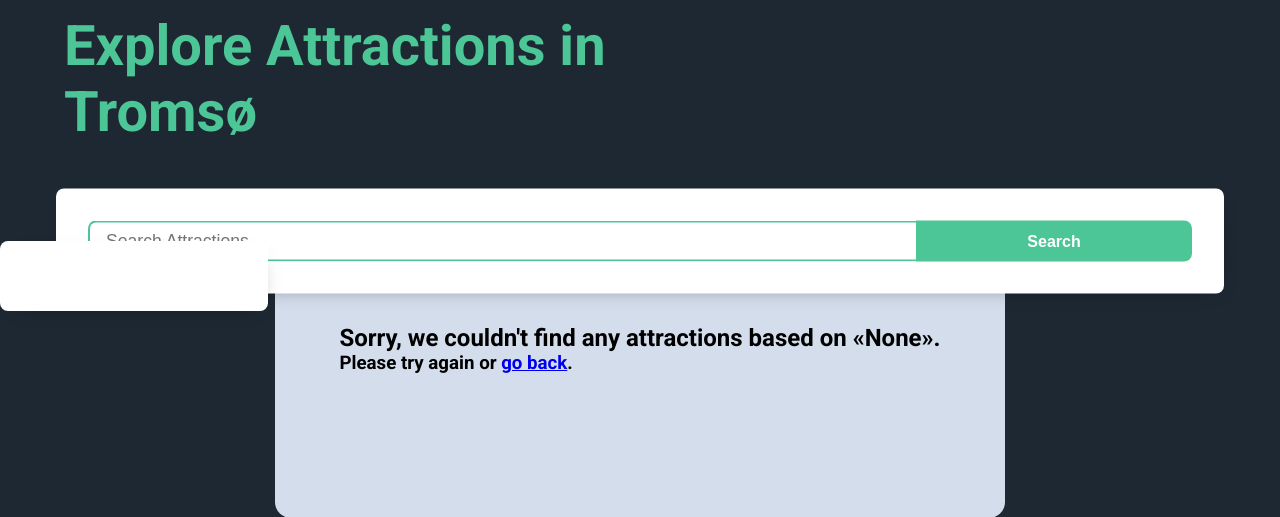
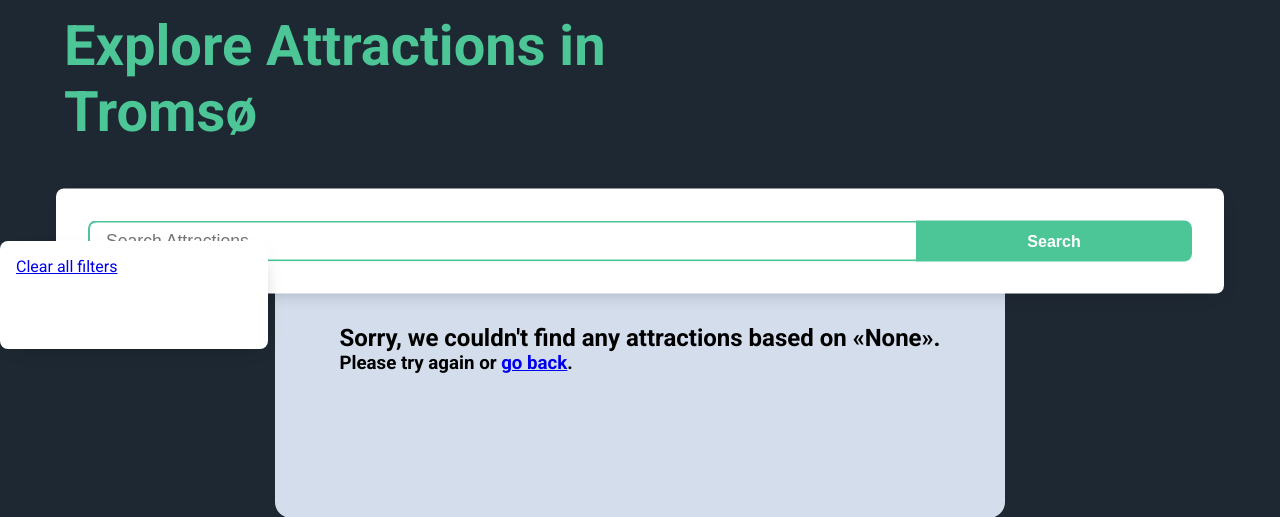
Before and after one commit to madeleinewoodbury/arctic-sprint-solutions, a Flask app: page /attractions in a window 1280 px wide. Shown: the part 51-568 px from the top of the page. Run offline with Flask 3, Linux system fonts and the light colour scheme; data that the repository does not hold is empty.

Commit message:
Add a simple clear all filters link (redirect to get_attractions)

```diff
--- a/app/attractions/templates/attractions_main.html
+++ b/app/attractions/templates/attractions_main.html
@@ -22,9 +22,9 @@
     </div>
     <div class="filter-wrapper" id="filter-attractions-form">
         <form class="filter">
-            <!-- <div class="filter-text form-control"> -->
             {{ filter_form.hidden_tag() }}
-
+            <p><a href="{{ url_for('attractions.get_attractions') }}">Clear all filters</a></p>
+            <br>
             {% if filter_form.categories.choices %}
             <b>{{ filter_form.categories.label }}</b>
             {{ filter_form.categories(id="category-checkbox") }}
--- a/app/static/js/app.js
+++ b/app/static/js/app.js
@@ -32,7 +32,7 @@ const filterAttractions = () => {
     const checkboxes = document.querySelectorAll('.filter input[type="checkbox"]')
     if (!checkboxes) return
 
-    const searchInput = document.getElementById('search_text');
+    const searchInput = document.getElementById('search_text')
     const searchText = searchInput ? searchInput.value.trim() : '';
     let filterPriority = []
     checkboxes.forEach(checkbox => {
```
